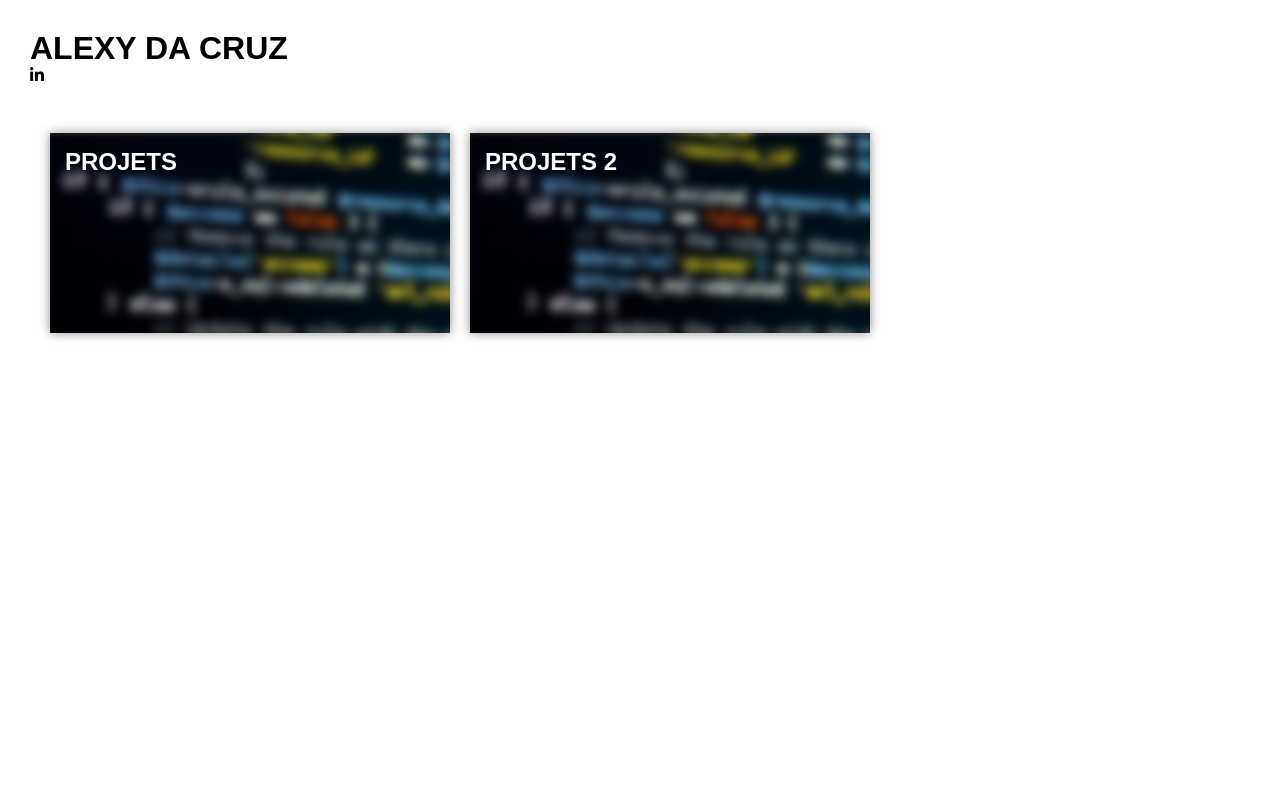
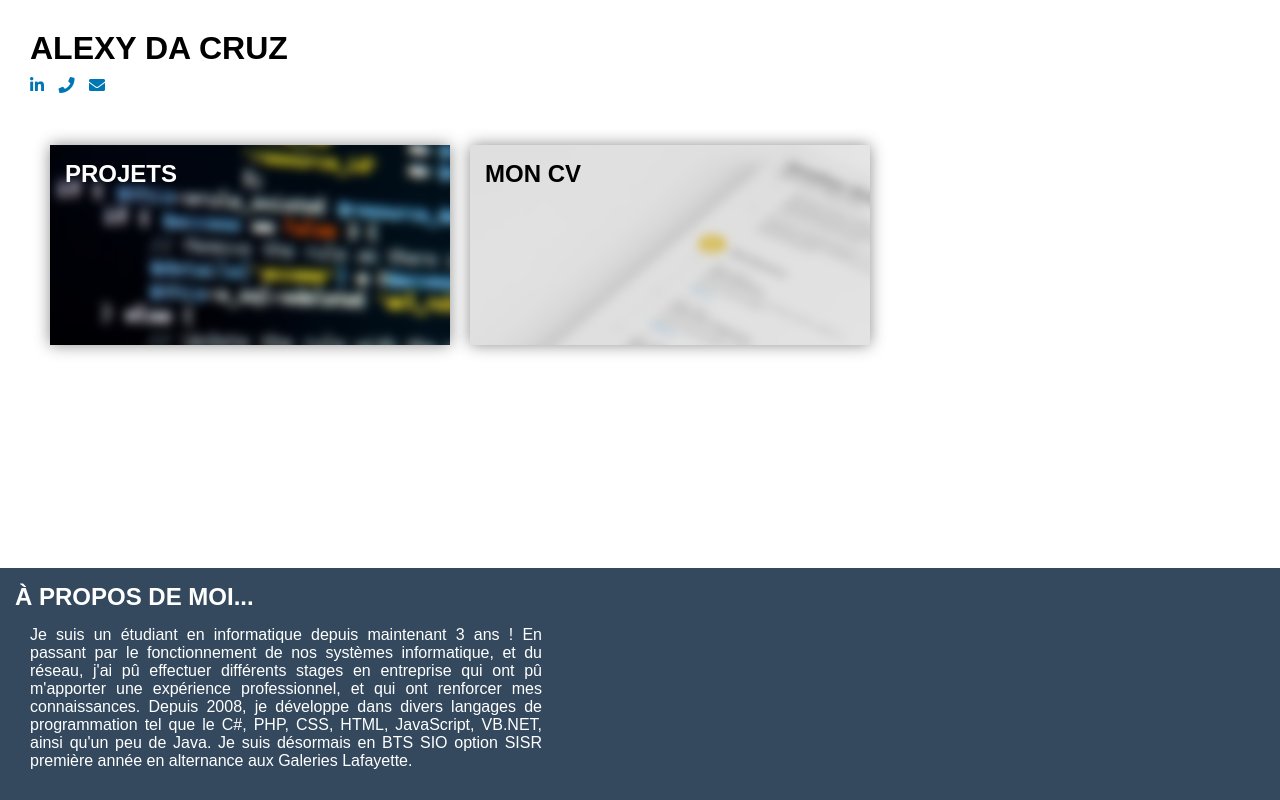
Before and after one commit to geomtech/Portfolio, a plain HTML site: page index.html in a window 1280 px wide. Drawn offline with Linux system fonts and the light colour scheme.

Commit message:
adding CV & footer

```diff
--- a/css/styles.css
+++ b/css/styles.css
@@ -1,19 +1,37 @@
 * {
   margin: 0;
   padding: 0;
+  font-family: "Segoe UI Light", sans-serif;
+}
+
+html, body {
+	height: 100%;
+	margin: 0; padding: 0;
+}
+
+body {
+	display : table;
+	width: 100%;
 }
 
 body {
   background-color: #ffffff;
 }
 
+div.footer {
+  position: absolute; bottom: 0; left: 0; right: 0;
+  background-color: #34495e;
+  width: 100%;
+  color: white;
+}
+
 h1.title {
   text-transform: uppercase;
   font-family: "Segoe UI Light", sans-serif;
+  margin-bottom: 10px;
 }
 
 h2.title {
-  margin-left: 15px;
   padding-top: 15px;
   text-transform: uppercase;
   font-family: "Segoe UI Light", sans-serif;
@@ -39,17 +57,40 @@ h2.title {
   max-height: 200px;
   max-width: 400px;
   overflow: hidden;
-  -webkit-box-shadow: 0 0 10px 0 #8C8C8C;
-  box-shadow: 0 0 10px 0 #8C8C8C;
+  -webkit-box-shadow: 0 0 15px 0 #8C8C8C;
+  box-shadow: 0 0 15px 0 #8C8C8C;
 }
 
 img.background {
   -webkit-filter: blur(5px);
-  transform: scale(1.03);
+  transform: scale(1.05);
   z-index: 0;
 }
 
 .card-title {
   position: absolute;
+  margin-left: 15px;
   z-index: 1;
 }
+
+.link {
+  color: #0077B5;
+  margin-right: 10px;
+}
+
+.clear {
+  display:block;
+  clear:both;
+}
+
+.footer-title {
+  margin-left: 15px;
+}
+
+p.text-1 {
+  margin-left: 30px;
+  margin-bottom: 30px;
+  padding-top: 15px;
+  width: 40%;
+  text-align: justify;
+}
--- a/index.html
+++ b/index.html
@@ -1,24 +1,40 @@
-<html>
+<!doctype html>
+<html lang="fr">
 <head>
   <title>
     Alexy DA CRUZ - Portfolio
   </title>
+  <meta charset="UTF-8">
   <link rel="stylesheet" href="./css/styles.css" />
   <link rel="stylesheet" href="https://use.fontawesome.com/releases/v5.0.9/css/all.css" integrity="sha384-5SOiIsAziJl6AWe0HWRKTXlfcSHKmYV4RBF18PPJ173Kzn7jzMyFuTtk8JA7QQG1" crossorigin="anonymous">
 </head>
 <body>
   <div class="container">
     <h1 class="title">Alexy DA CRUZ</h1>
-    <i class="fab fa-linkedin-in"></i>
+    <div class="social-networks">
+      <a class="link" href="https://www.linkedin.com/in/alexy-da-cruz/"><i class="fab fa-linkedin-in"></i></a>
+      <a class="link" href="tel:0663132573"><i class="fas fa-phone"></i></a>
+      <a class="link" href="mailto:dacruzalexy@gmail.com"><i class="fas fa-envelope"></i></a>
+    </div>
     <div class="separator"/>
-    <div class="card">
-      <h2 class="title color-white card-title">Projets</h2>
-      <img src="./img/php.png" class="background"/>
+    <div>
+      <div class="card">
+        <h2 class="title color-white card-title">Projets</h2>
+        <img src="./img/php.png" class="background"></img>
+      </div>
+      <div class="card">
+        <h2 class="title card-title">Mon CV</h2>
+        <img src="./img/cv.jpg" class="background"></img>
+      </div>
     </div>
-    <div class="card">
-      <h2 class="title color-white card-title">Projets 2</h2>
-      <img src="./img/php.png" class="background"/>
-    </div>
+    <div class="clear"/>
+  </div>
+  <div class="footer">
+    <h2 class="title footer-title">À Propos de moi...</h2>
+    <p class="text-1">
+      Je suis un étudiant en informatique depuis maintenant 3 ans ! En passant par le fonctionnement de nos systèmes informatique, et du réseau, j'ai pû effectuer différents stages en entreprise qui ont pû m'apporter une expérience professionnel, et qui ont renforcer mes connaissances.
+      Depuis 2008, je développe dans divers langages de programmation tel que le C#, PHP, CSS, HTML, JavaScript, VB.NET, ainsi qu'un peu de Java. Je suis désormais en BTS SIO option SISR première année en alternance aux Galeries Lafayette.
+    </p>
   </div>
 </body>
 </html>
```
Also changed, not shown: img/cv.jpg (added).
